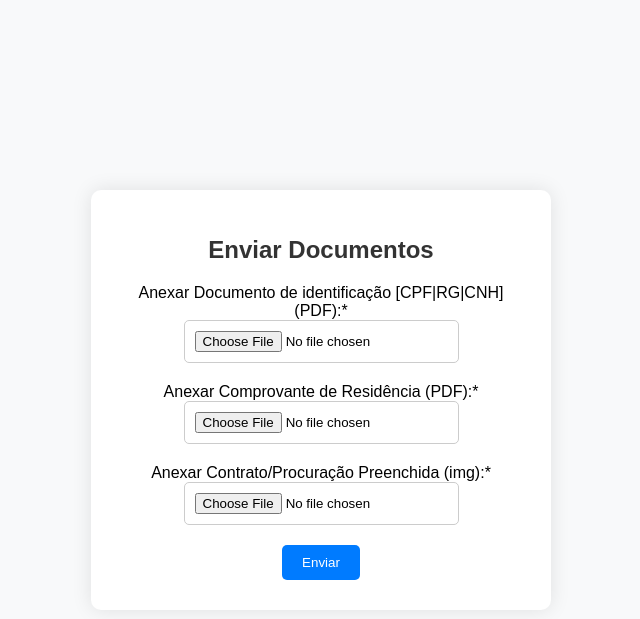
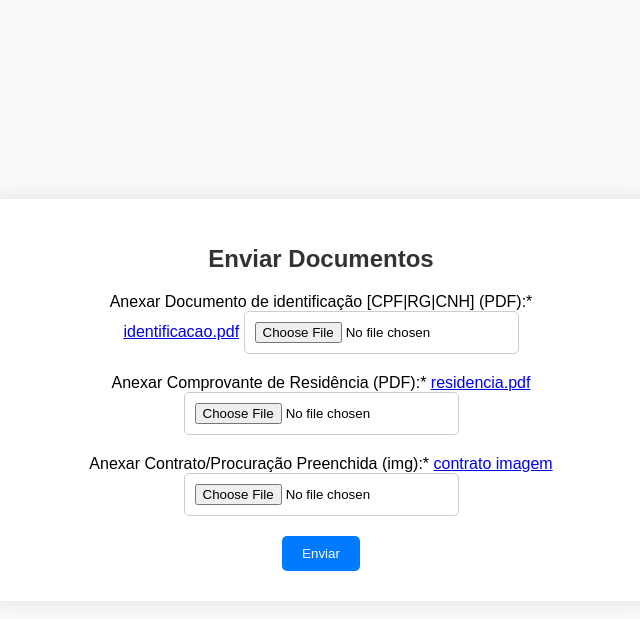
Before and after one commit to Robson-Henrique1/Mato-Grosso8, a CodeIgniter 4 app: the page made by app/Views/FormUploadimage.php in a window 1280 px wide. Shown: the top 619 px of the page, without its empty margins (319-959 px from the left). Run offline with PHP 8.4 and a stand-in for CodeIgniter, Linux system fonts and the light colour scheme; the template is opened without the code that fills it: most values are stand-ins (such as "Sample title", 1, 10 or a date in 2020); some libraries are stand-ins or nearby versions.

Commit message:
correcao de rotas parte 2

```diff
--- a/app/Views/FormAddDados.php
+++ b/app/Views/FormAddDados.php
@@ -103,6 +103,7 @@
         <div class="form-group">
             <label for="nome">Nome:*</label>
             <input type="text" class="form-control" id="nome" name="nome" value="<?= isset($protocolo) ? $protocolo->protocol_nome : $nome; ?>" required readonly>
+        </div>
         <div class="form-group">
             <label for="email">Email:*</label>
             <input type="email" class="form-control" id="email" name="email" value="<?= isset($protocolo) ? $protocolo->protocol_email : ''; ?>" required>
--- a/app/Views/FormUploadimage.php
+++ b/app/Views/FormUploadimage.php
@@ -22,9 +22,10 @@
             border-radius: 10px;
             box-shadow: 0px 0px 20px rgba(0, 0, 0, 0.1);
             text-align: center;
-            max-width: 400px;
+            max-width: 600px;
             width: 100%;
             transition: transform 0.3s ease;
+            margin: 20px auto;
         }
 
         .upload-form:hover {
@@ -118,17 +119,23 @@
         <div class="form-group">
             <label for="pdfCpf">Anexar Documento de identificação [CPF|RG|CNH] (PDF):*</label>
             <br>
-            <input type="file" class="form-control-file" id="pdfId" name="pdfId" accept="application/pdf" required
-            value="<?= isset($ehupdate) ? 'public/assets/'.$matricula.'/identificacao.pdf' : ''; ?>">
+            <?php if (isset($ehupdate)):
+                echo '<a href="' . 'assets/'.$matricula.'/identificacao.pdf' . '" target="_blank">identificacao.pdf</a>';
+             endif; ?>
+            <input type="file" class="form-control-file" id="pdfId" name="pdfId" accept="application/pdf" <?= isset($ehupdate) ? '' : 'required'; ?> >
         <div class="form-group">
             <label for="pdfComprovante">Anexar Comprovante de Residência (PDF):*</label>
-            <input type="file" class="form-control-file" id="pdfComprovante" name="pdfComprovante" accept="application/pdf"
-            value="<?= isset($ehupdate) ? 'public/assets/'.$matricula.'/residencia.pdf' : ''; ?>" required>
+            <?php if (isset($ehupdate)):
+                echo '<a href="' . 'assets/'.$matricula.'/residencia.pdf' . '" target="_blank">residencia.pdf</a>';
+             endif; ?>
+            <input type="file" class="form-control-file" id="pdfComprovante" name="pdfComprovante" accept="application/pdf" <?= isset($ehupdate) ? '' : 'required'; ?> >
         </div>
         <div class="form-group">
             <label for="pdfContrato">Anexar Contrato/Procuração Preenchida (img):*</label>
-            <input type="file" class="form-control-file" id="imgContrato" name="imgContrato" accept="image/*"
-            value="<?= isset($ehupdate) ? 'public/assets/'.$matricula.'/contrato.png' : ''; ?>" required>
+            <?php if (isset($ehupdate)):
+                echo '<a href="' . 'assets/'.$matricula.'/contrato.png' . '" target="_blank">contrato imagem</a>';
+             endif; ?>
+            <input type="file" class="form-control-file" id="imgContrato" name="imgContrato" accept="image/*" <?= isset($ehupdate) ? '' : 'required'; ?> >
         </div>
         <input type="hidden" name="matricula" id="matricula" value="<?=$matricula; ?>">
         <input type="hidden" name="ehupdate" id="ehupdate" value="<?=$ehupdate; ?>">
@@ -140,12 +147,17 @@
     <div class="modal-content">
         <button id="btn-fechar" class="close">Fechar</button>
         <h2 id="confirmation-message"></h2>
+        <script>
+            const btnFechar = document.getElementById('btn-fechar');
+            btnFechar.addEventListener('click', function() {
+            window.location.href = '<?= base_url('form') ?>';
+            });
+        </script>
     </div>
 </div>
 
 <script>
     const modal = document.getElementById('modal-confirmacao');
-    const btnFechar = document.getElementById('btn-fechar');
     const formUpload = document.getElementById('form-upload');
     const confirmationMessage = document.getElementById('confirmation-message');
 
@@ -154,12 +166,17 @@
         const pdfId = document.getElementById('pdfId').files[0];
         const pdfComprovante = document.getElementById('pdfComprovante').files[0];
         const imgContrato = document.getElementById('imgContrato').files[0];
+        const formData = new FormData();
 
-        if (pdfId && pdfComprovante && imgContrato) {
-            const formData = new FormData();
+        if (pdfId) {
             formData.append('pdfId', pdfId);
+        }
+        if (pdfComprovante) {
             formData.append('pdfComprovante', pdfComprovante);
+        }
+        if (imgContrato) {
             formData.append('imgContrato', imgContrato);
+        }
         formData.append('matricula', document.getElementById('matricula').value);
         formData.append('ehupdate', document.getElementById('ehupdate').value);
 
@@ -175,10 +192,11 @@
             modal.style.display = "block";
         })
         .catch(error => {
+            console.log(response);
+            console.log(data);
             // Handle any errors that occur during the request
             console.error(error);
         });
-        }
     });
 
     btnFechar.addEventListener('click', function() {
```
Also changed, not shown: app/Controllers/Form_Controller.php (+30 -17 lines), app/Views/FormBaixarDocumento.php (+26 -5 lines). Lines whose indentation alone changed are shown as unchanged.
